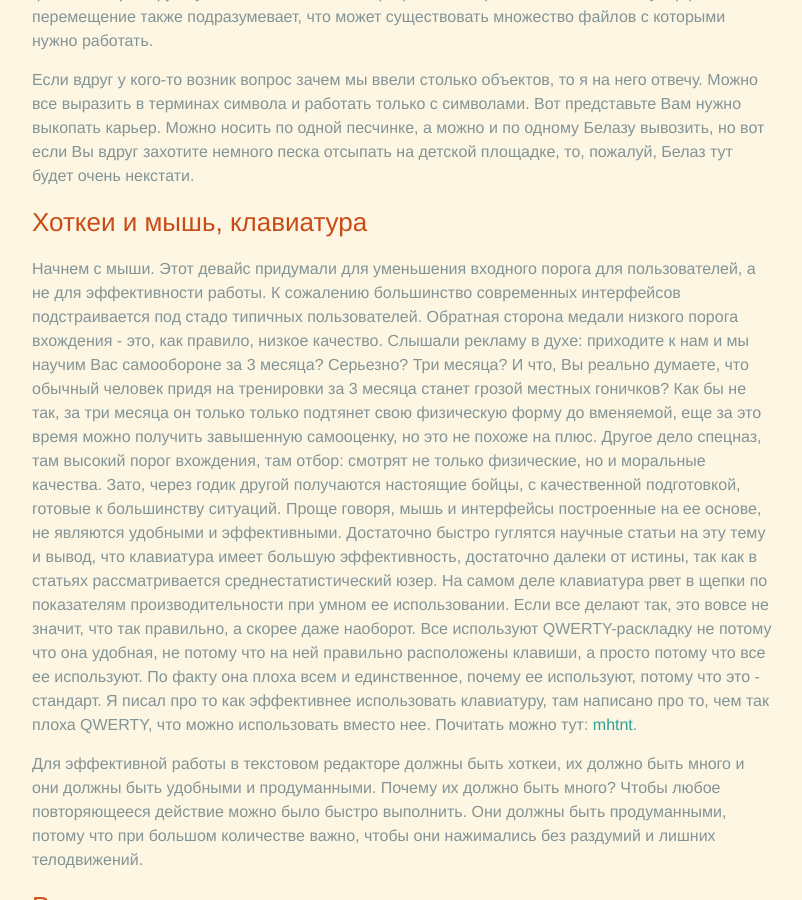
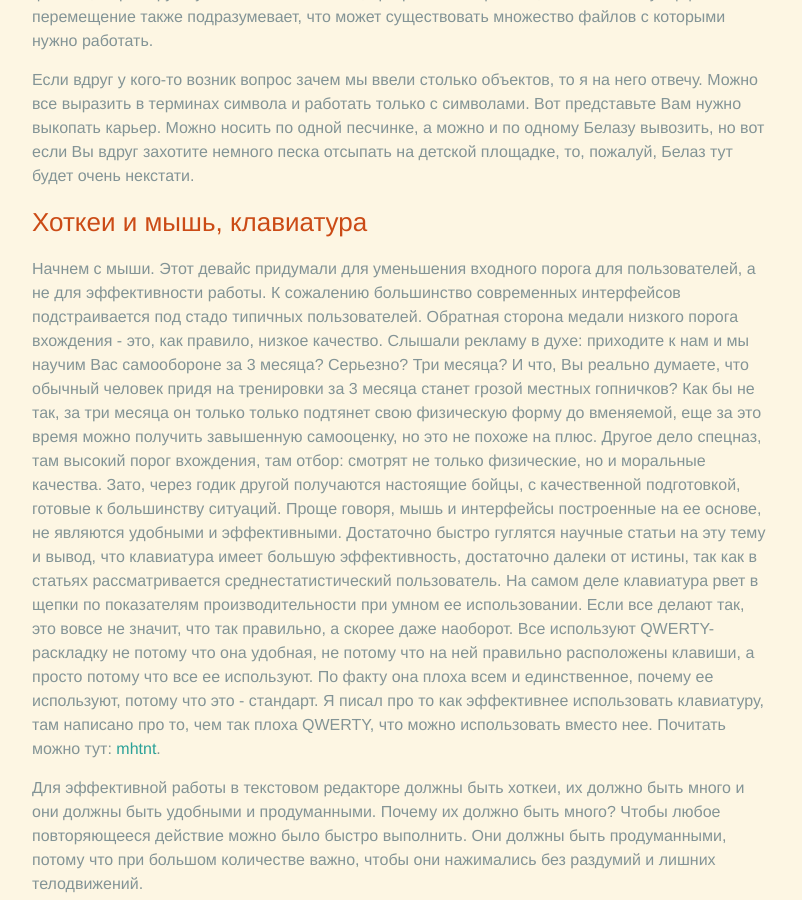
Before and after one commit to rednotes/rednotes.github.io, a Jekyll site: the page built from _posts/2014-10-30-vim-story-1.markdown, in a window 1280 px wide and 900 px high, scrolled down 1229 px. Shown: the whole window, without its empty margins (238-1040 px from the left). Built offline with Jekyll 4.4.1, drawn with Linux system fonts in a browser that asks for light colours.

Commit message:
Update vim-story-1

```diff
--- a/_posts/2014-10-30-vim-story-1.markdown
+++ b/_posts/2014-10-30-vim-story-1.markdown
@@ -65,7 +65,7 @@ tags: vim, linux
 Обратная сторона медали низкого порога вхождения - это, как правило, низкое
 качество. Слышали рекламу в духе: приходите к нам и мы научим Вас самообороне
 за 3 месяца? Серьезно? Три месяца? И что, Вы реально думаете, что обычный человек
-придя на тренировки за 3 месяца станет грозой местных гоничков? Как бы не так,
+придя на тренировки за 3 месяца станет грозой местных гопничков? Как бы не так,
 за три месяца он только только подтянет свою физическую форму до вменяемой, еще
 за это время можно получить завышенную самооценку, но это не похоже на плюс.
 Другое дело спецназ, там высокий порог вхождения, там отбор: смотрят не только
@@ -74,7 +74,7 @@ tags: vim, linux
 Проще говоря, мышь и интерфейсы построенные на ее основе, не являются удобными
 и эффективными. Достаточно быстро гуглятся научные статьи на эту тему и вывод,
 что клавиатура имеет большую эффективность, достаточно далеки от истины, так
-как в статьях рассматривается среднестатистический юзер. На самом деле
+как в статьях рассматривается среднестатистический пользователь. На самом деле
 клавиатура рвет в щепки по показателям производительности при умном ее
 использовании.
 Если все делают так, это вовсе не значит, что так правильно, а скорее даже
```
